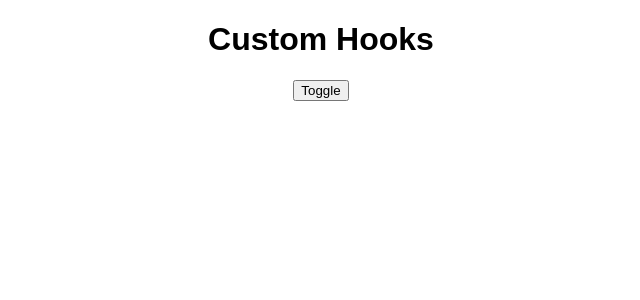
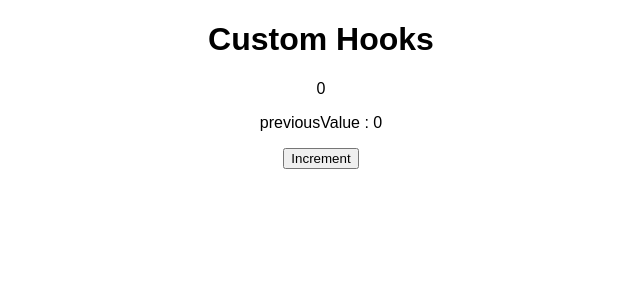
Before and after one commit to piyush12/reactCustomHooks, a React (Create React App) app: page / in a window 1280 px wide. Shown: the top 300 px of the page, without its empty margins (319-959 px from the left). Built offline with nearby package versions, Linux system fonts and the light colour scheme.

Commit message:
added usePrevious

```diff
--- a/src/App.js
+++ b/src/App.js
@@ -1,23 +1,21 @@
-import { useRef } from "react";
-import useClickOutside from "./hooks/useClickOutside";
+import { useRef, useState } from "react";
+import usePrevious from "./hooks/usePrevious";
 import "./styles.css";
 
 export default function App() {
-  const ref = useRef();
-  const clickOutside = () => {
-    console.log("clickOutside");
-  };
-  useClickOutside(ref, clickOutside);
-  const clickedInside = () => {
-    console.log("clicked button");
+  const [value, setValue] = useState(0);
+  const previousValue = usePrevious(value);
+
+  const handleIncrement = () => {
+    setValue((v) => v + 1);
   };
 
   return (
     <div className="App">
       <h1>Custom Hooks</h1>
-      <button ref={ref} onClick={clickedInside}>
-        Toggle
-      </button>
+      <p>{value}</p>
+      <p>previousValue : {previousValue} </p>
+      <button onClick={handleIncrement}>Increment</button>
     </div>
   );
 }
--- /dev/null
+++ b/src/hooks/usePrevious.js
@@ -0,0 +1,13 @@
+import { useEffect, useRef } from "react";
+
+function usePrevious(value) {
+  const previous = useRef(value);
+
+  useEffect(() => {
+    previous.current = value;
+  }, [value]);
+
+  return previous.current;
+}
+
+export default usePrevious;
```
Also changed, not shown: src/hooks/useLocalstorage.js (added), 1 other file (tests, documents, lock files or other folders).
